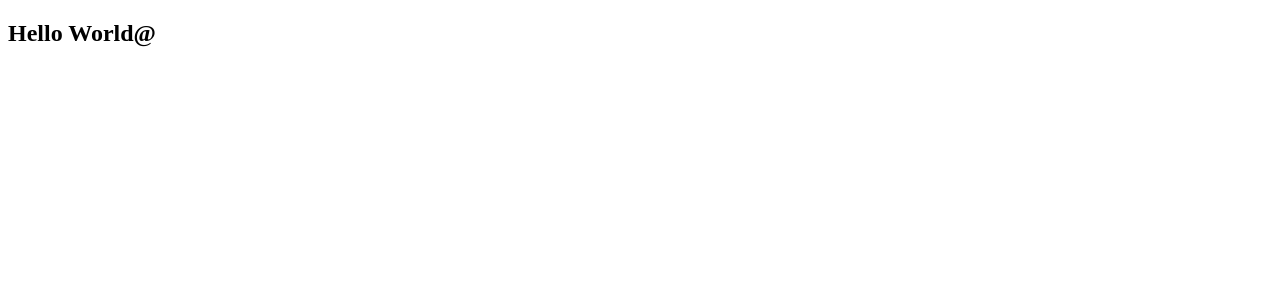
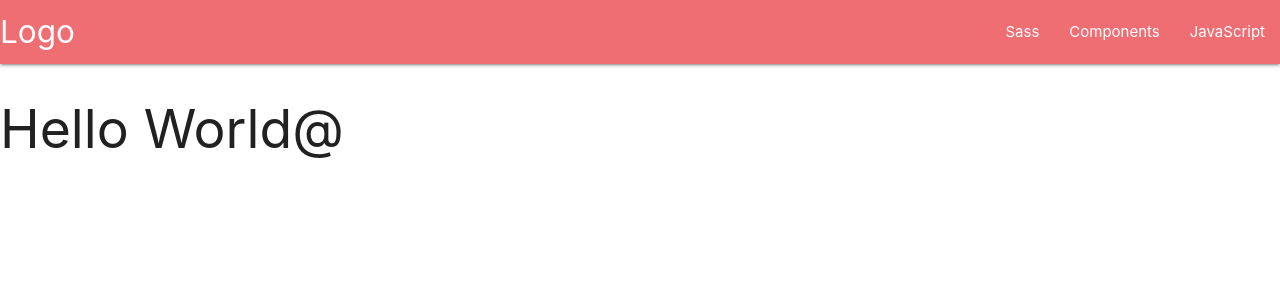
Before and after one commit to farhantahir/movie-hunt-app, a Next.js app: page / in a window 1280 px wide. Shown: the top 300 px of the page. Built offline with nearby package versions, Linux system fonts and the light colour scheme.

Commit message:
feat: created basic Navbar component

```diff
--- a/src/components/common/layout/index.js
+++ b/src/components/common/layout/index.js
@@ -1,9 +1,18 @@
 import React from 'react';
 import { node } from 'prop-types';
 
+import Navbar from '#components/common/navbar';
+
+import 'materialize-css/dist/css/materialize.min.css';
+
 import styles from './app.scss';
 
-const Layout = ({ children }) => <div className={styles.app}>{children}</div>;
+const Layout = ({ children }) => (
+  <div className={styles.app}>
+    <Navbar />
+    {children}
+  </div>
+);
 
 Layout.propTypes = {
   children: node.isRequired,
--- /dev/null
+++ b/src/components/common/navbar/index.js
@@ -0,0 +1,22 @@
+import React from 'react';
+
+const navbar = () => (
+  <nav>
+    <div className="nav-wrapper">
+      <a className="brand-logo">Logo</a>
+      <ul id="nav-mobile" className="right hide-on-med-and-down">
+        <li>
+          <a href="sass.html">Sass</a>
+        </li>
+        <li>
+          <a href="badges.html">Components</a>
+        </li>
+        <li>
+          <a href="collapsible.html">JavaScript</a>
+        </li>
+      </ul>
+    </div>
+  </nav>
+);
+
+export default navbar;
```
